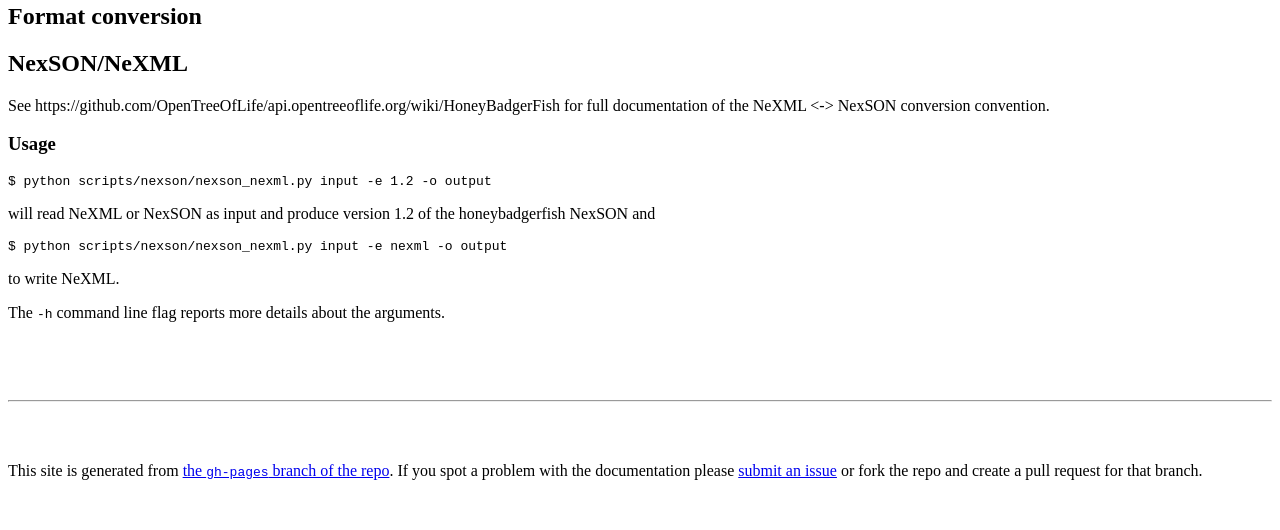
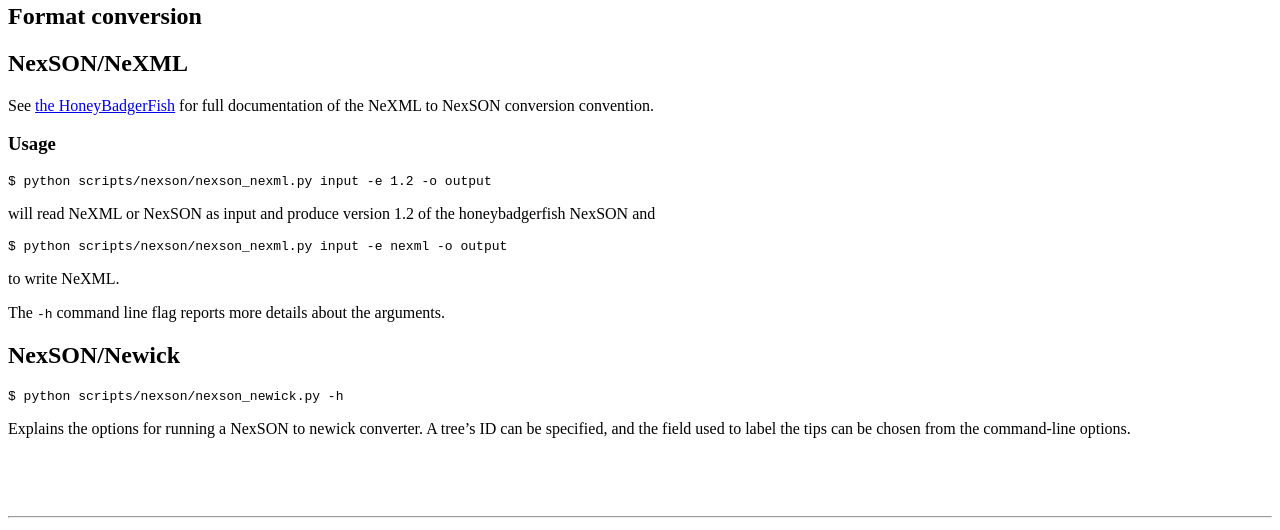
Before and after one commit to OpenTreeOfLife/peyotl, a Jekyll site: the page built from format-conversion/index.md, in a window 1280 px wide. Shown: the part 348-878 px from the top of the page. Built offline with Jekyll 4.4.1, drawn with Linux system fonts in a browser that asks for light colours.

Commit message:
notes on newick

```diff
--- a/format-conversion/index.md
+++ b/format-conversion/index.md
@@ -5,8 +5,8 @@ permalink: /format-conversion/
 ---
 ## NexSON/NeXML
 
-See https://github.com/OpenTreeOfLife/api.opentreeoflife.org/wiki/HoneyBadgerFish for full documentation
-of the NeXML <-> NexSON conversion convention.
+See [the HoneyBadgerFish](https://github.com/OpenTreeOfLife/api.opentreeoflife.org/wiki/HoneyBadgerFish) for full documentation
+of the NeXML to NexSON conversion convention.
 
 ### Usage
 
@@ -20,3 +20,11 @@ honeybadgerfish NexSON and
 to write NeXML.
 
 The <code>-h</code> command line flag reports more details about the arguments.
+
+## NexSON/Newick
+
+    $ python scripts/nexson/nexson_newick.py -h
+
+Explains the options for running a NexSON to newick converter. A tree's ID
+can be specified, and the field used to label the tips can be chosen from the
+command-line options.
```
